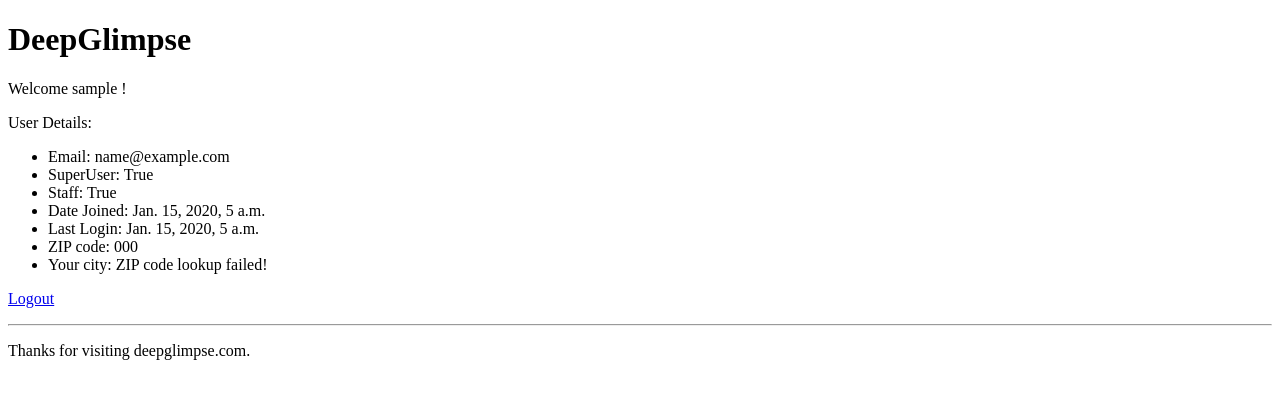
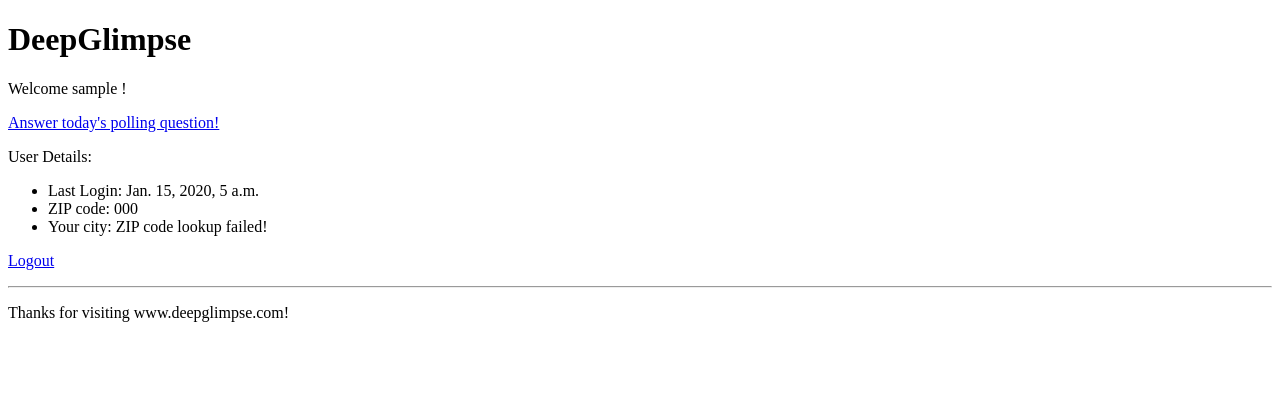
Before and after one commit to physicsai/deepglimpse, a Django app: page /user_home/ in a window 1280 px wide. Shown: the top 399 px of the page. Run offline with Django 3.2, Linux system fonts and the light colour scheme; a user stored in the database is signed in; tables that the repository leaves empty hold one stand-in row (values such as "Sample post").

Commit message:
question works

```diff
--- a/deepglimpse/urls.py
+++ b/deepglimpse/urls.py
@@ -21,7 +21,7 @@
 
 
 urlpatterns = [
-    url(r'^polls/', include('polls.urls')),
+    url(r'^polls/', include('polls.urls', namespace='polls')),
     url(r'^admin/', admin.site.urls),
     url(r'^hello/$', hello),
     # url(r'^register/$', register, name='register'),
--- a/newscontent/templates/newscontent/base.html
+++ b/newscontent/templates/newscontent/base.html
@@ -9,7 +9,7 @@
 
     {% block footer %}
     <hr>
-    <p>Thanks for visiting deepglimpse.com.</p>
+    <p>Thanks for visiting www.deepglimpse.com!</p>
     {% endblock %}
 </body>
 </html>
--- a/newscontent/templates/newscontent/user_home.html
+++ b/newscontent/templates/newscontent/user_home.html
@@ -11,13 +11,15 @@
 
         <p>Welcome {{ request.user.username }} !</p>
 
+        <p><a href="{% url 'polls:detail' pk=1 %}">Answer today's polling question!</a></p>
+
         <p>User Details:</p>
 
         <ul>
-            <li>Email: {{ request.user.email|default:"NA" }}</li>
+<!--             <li>Email: {{ request.user.email|default:"NA" }}</li>
             <li>SuperUser: {{ request.user.is_superuser }}</li>
             <li>Staff: {{ request.user.is_staff }}</li>
-            <li>Date Joined: {{ request.user.date_joined }}</li>
+            <li>Date Joined: {{ request.user.date_joined }}</li> -->
             <li>Last Login: {{ request.user.last_login }}</li>
             <li>ZIP code: {{ zip_code }}</li>
             <li>Your city: {{ my_city }}</li>
--- a/polls/admin.py
+++ b/polls/admin.py
@@ -1,5 +1,6 @@
 from django.contrib import admin
 
-from .models import Question
+from .models import Question, Choice
 
 admin.site.register(Question)
+admin.site.register(Choice)
```
Also changed, not shown: 5 other files.
